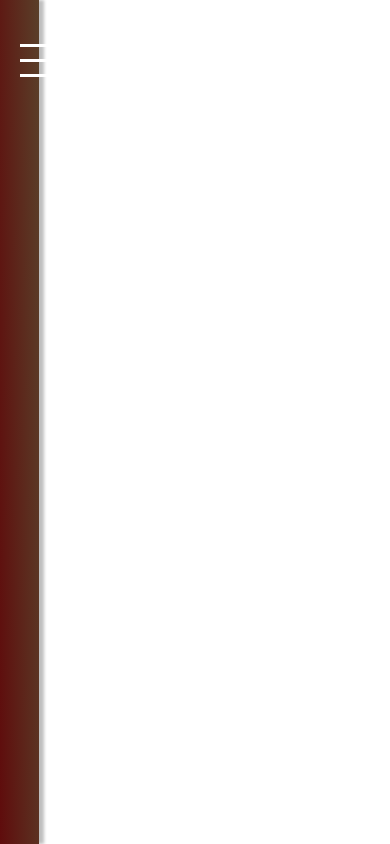
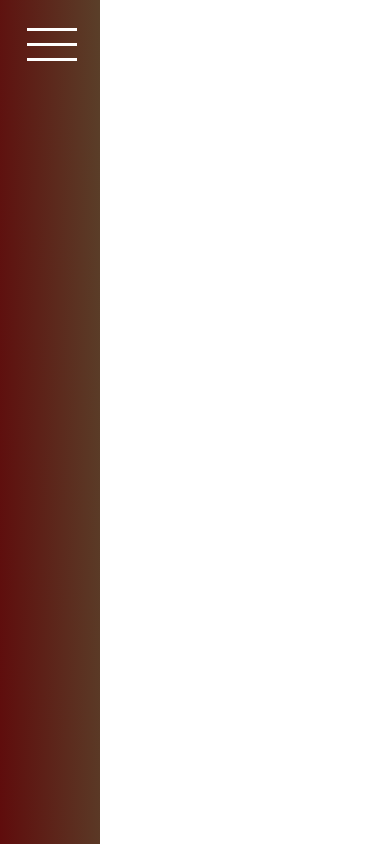
Before and after one commit to cjromero51/website, a React (Create React App) app: page / in a window 390 px wide. Built offline with nearby package versions, Linux system fonts and the light colour scheme.

Commit message:
hamburger changes

```diff
--- a/src/App.css
+++ b/src/App.css
@@ -9,49 +9,56 @@ body {
   width:100%;
   background-color: #fff;
 }
-.frontpage {
+/* .homepage-container {
   display:inline-block;
+  flex-wrap: wrap;
+  width:100vw;
+  height:100vh;
 }
+.landing-page {
+  position:relative;
+  background-color:black;
+  width:93%;
+  height:100vh;
+} */
 /*
 HEADER CONTENT
  */
  .sidebar {
-   width:10%;
+   position:relative;
+   width:100px;
    height:100vh;
    background-image: linear-gradient(89deg, #5f0c0c, #5a3f29);
-   box-shadow:5px 0px 3px 0px rgba(0,0,0,0.25);
  }
- .sidbar-bottom {
-  top:50vh;
-  z-index:2;
-  height:50vh;
-  background-image: linear-gradient(180deg, #5f0c0c, #5a3f29);
- }
+#nav {
+  background-image: linear-gradient(89deg, #5f0c0c, #5a3f29);
+}
 .nav {
   text-align: center;
   padding-top:2em;
 }
 .hamburger-position {
-  display:inline-block;
-  position:static;
-  margin-top:1em;
-  padding:1em;
-  padding-left:0.5em;
+  padding-top:1em;
+  margin:0 auto;
+  width:70%;
 }
 .hb-1, .hb-2, .hb-3 {
-  width: 50px;
-  height: 3px;
+  width: 3.125em;
+  height: 0.188em;
   background-color:white;
   margin:0.75em;
+  margin-left: 0 auto;
+  margin-right:0 auto;
+  padding:0;
 }
 .open .hb-1 {
-  transform: rotate(-45deg) translate(-0.25em, 1em);
+  transform: rotate(-45deg) translate(-0.9em, 0.7em);
 }
 .open .hb-2 {
   opacity:0;
 }
 .open .hb-3 {
-  transform: rotate(45deg) translate(-0.25em,-1em);
+  transform: rotate(45deg) translate(-0.6em,-0.4em);
 }
 .nav-link {
   width:10%;
--- a/src/App.js
+++ b/src/App.js
@@ -35,7 +35,7 @@ class App extends Component {
   render() {
     return (
       <div className="App">
-        <div classname="frontpage">
+        <div className="homepage-container">
           <Sidebar
             {...this.state}
             />
--- a/src/components/hamburger.js
+++ b/src/components/hamburger.js
@@ -1,9 +1,16 @@
 import React, { Component } from 'react';
+import Nav from './nav';
 
 class Sidebar extends Component {
   toggleOpen = (e) => {
     let burger = document.getElementById('hamburger');
     burger.classList.toggle('open')
+    // let nav = document.getElementById('nav');
+    // if (nav.style.display === 'none') {
+    //   nav.style.display = 'block';
+    // } else {
+    //   nav.style.display = 'none';
+    // }
   }
   render(){
     return (
@@ -13,7 +20,9 @@ class Sidebar extends Component {
           <div className="hb-2"></div>
           <div className="hb-3"></div>
         </div>
-        <div className="sidebar-bottom"></div>
+        <div id="nav" style={{display:'none'}} className="sidebar-open">
+          <Nav />
+        </div>
       </div>
     )
   }
```
